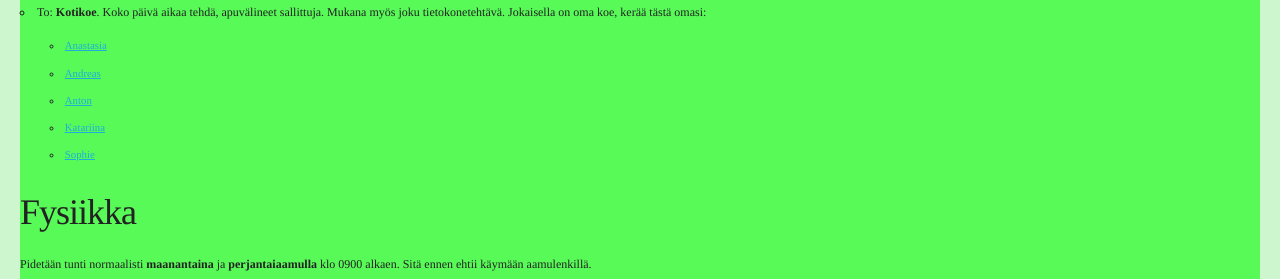
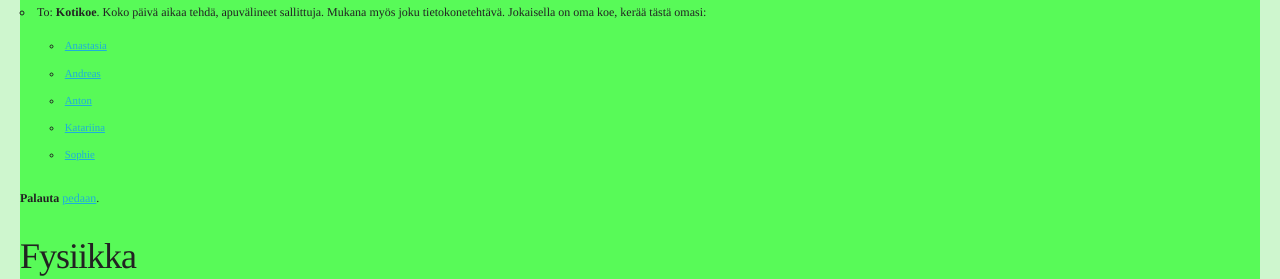
Before and after one commit to markkuleino/koulu, a plain HTML site: page viikko3.html in a window 1280 px wide. Shown: the part 5070-5349 px from the top of the page. Drawn offline with Linux system fonts and the light colour scheme.

Commit message:
palautus

```diff
--- a/viikko3.html
+++ b/viikko3.html
@@ -383,11 +383,9 @@ body{
 <li><a href="img/8lk/koe_sophie.pdf">Sophie</a></li>
 
 </ul>
-
-
 </li>
 </ul>
-
+<p><strong>Palauta</strong> <a href="https://peda.net/p/Markku.Ope/covid19/8-luokka/3-viikko">pedaan</a>.</p>
 
 
 
```
